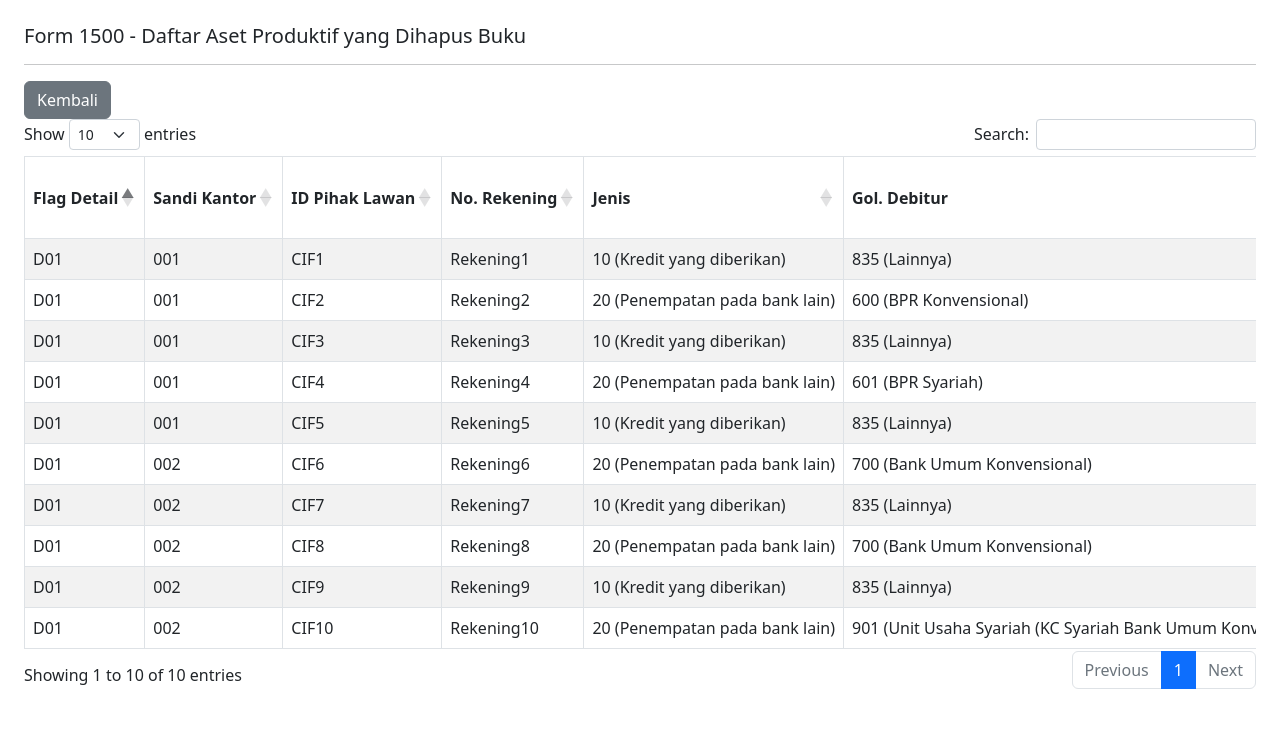
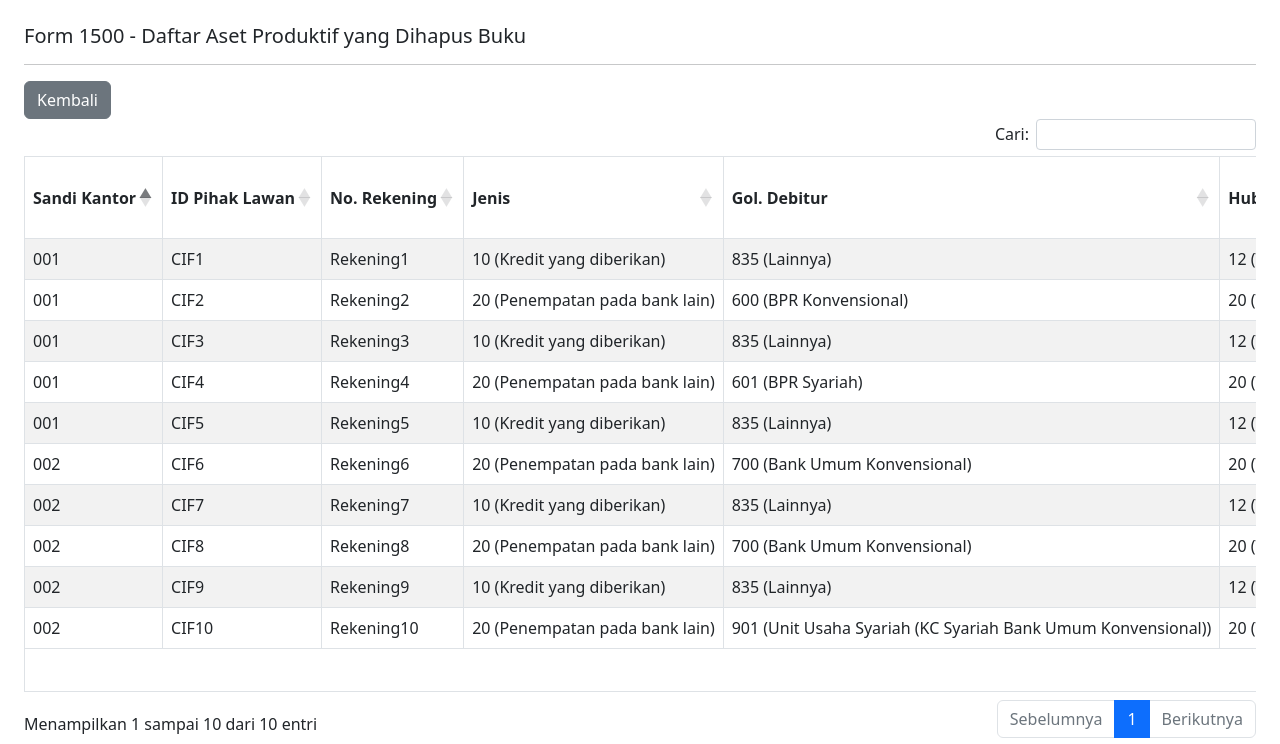
Before and after one commit to Hasansinaga/Report-Lapbul, a Django app: page /lapbul/form_1500/ in a window 1280 px wide. Shown: the part 56-800 px from the top of the page. Run offline with Django 5.2, Linux system fonts and the light colour scheme; lists and menus that the app fills with data are empty; some libraries are stand-ins or nearby versions.

Commit message:
push_3 Deak
form 1500 - 1900

```diff
--- a/lapbul_app/templates/lapbul_app/form_1500.html
+++ b/lapbul_app/templates/lapbul_app/form_1500.html
@@ -45,18 +45,6 @@
               <!-- Input Form -->
               <form>
                 <div class="row">
-                  <div class="col-md-3 mb-3">
-                    <label for="flag_detail" class="form-label"
-                      >Flag Detail</label
-                    >
-                    <input
-                      type="text"
-                      class="form-control"
-                      id="flag_detail"
-                      name="flag_detail"
-                      maxlength="1"
-                    />
-                  </div>
                   <div class="col-md-3 mb-3">
                     <label for="sandi_kantor" class="form-label"
                       >Sandi Kantor</label
@@ -170,7 +158,6 @@
       >
         <thead>
           <tr class="text-center align-middle">
-            <th rowspan="2" class="align-middle">Flag Detail</th>
             <th rowspan="2" class="align-middle">Sandi Kantor</th>
             <th rowspan="2" class="align-middle">ID Pihak Lawan</th>
             <th rowspan="2" class="align-middle">No. Rekening</th>
@@ -203,7 +190,6 @@
         </thead>
         <tbody>
           <tr>
-            <td>D01</td>
             <td>001</td>
             <td>CIF1</td>
             <td>Rekening1</td>
@@ -234,7 +220,6 @@
             </td>
           </tr>
           <tr>
-            <td>D01</td>
             <td>001</td>
             <td>CIF2</td>
             <td>Rekening2</td>
@@ -265,7 +250,6 @@
             </td>
           </tr>
           <tr>
-            <td>D01</td>
             <td>001</td>
             <td>CIF3</td>
             <td>Rekening3</td>
@@ -296,7 +280,6 @@
             </td>
           </tr>
           <tr>
-            <td>D01</td>
             <td>001</td>
             <td>CIF4</td>
             <td>Rekening4</td>
@@ -327,7 +310,6 @@
             </td>
           </tr>
           <tr>
-            <td>D01</td>
             <td>001</td>
             <td>CIF5</td>
             <td>Rekening5</td>
@@ -358,7 +340,6 @@
             </td>
           </tr>
           <tr>
-            <td>D01</td>
             <td>002</td>
             <td>CIF6</td>
             <td>Rekening6</td>
@@ -389,7 +370,6 @@
             </td>
           </tr>
           <tr>
-            <td>D01</td>
             <td>002</td>
             <td>CIF7</td>
             <td>Rekening7</td>
@@ -420,7 +400,6 @@
             </td>
           </tr>
           <tr>
-            <td>D01</td>
             <td>002</td>
             <td>CIF8</td>
             <td>Rekening8</td>
@@ -451,7 +430,6 @@
             </td>
           </tr>
           <tr>
-            <td>D01</td>
             <td>002</td>
             <td>CIF9</td>
             <td>Rekening9</td>
@@ -482,7 +460,6 @@
             </td>
           </tr>
           <tr>
-            <td>D01</td>
             <td>002</td>
             <td>CIF10</td>
             <td>Rekening10</td>
@@ -515,6 +492,23 @@
             </td>
           </tr>
         </tbody>
+        <tfoot>
+          <tr>
+            <th colspan="9" style="text-align: right">Total:</th>
+            <th></th>
+            <!-- Per Posisi Laporan - Saldo Pokok -->
+            <th></th>
+            <!-- Kolom kosong -->
+            <th></th>
+            <!-- Kolom kosong -->
+            <th></th>
+            <!-- Kolom kosong -->
+            <th></th>
+            <!-- Per Posisi Laporan - Tunggakan Bunga -->
+            <th colspan="4"></th>
+            <!-- Kolom agunan dan aksi -->
+          </tr>
+        </tfoot>
       </table>
       <!-- Table -->
 
@@ -523,7 +517,93 @@
           $("#datatables").DataTable({
             scrollX: true,
             responsive: true,
+            pageLength: 15,
+            lengthChange: false,
+            language: {
+              zeroRecords: "Tidak ada data yang ditemukan",
+              info: "Menampilkan _START_ sampai _END_ dari _TOTAL_ entri",
+              infoEmpty: "Menampilkan 0 sampai 0 dari 0 entri",
+              infoFiltered: "(difilter dari total _MAX_ entri)",
+              search: "Cari:",
+              paginate: {
+                first: "Pertama",
+                last: "Terakhir",
+                next: "Berikutnya",
+                previous: "Sebelumnya",
+              },
+            },
+            footerCallback: function (row, data, start, end, display) {
+              var api = this.api();
+
+              // Fungsi parsing angka (hilangkan koma/karakter non-angka)
+              var intVal = function (i) {
+                return typeof i === "string"
+                  ? i.replace(/[^0-9.-]/g, "") * 1
+                  : typeof i === "number"
+                  ? i
+                  : 0;
+              };
+
+              // Kolom yang akan dijumlahkan:
+              // Indeks 9: Per Posisi Laporan - Saldo Pokok
+              // Indeks 13: Per Posisi Laporan - Tunggakan Bunga
+              var colsToSum = [9, 13];
+
+              colsToSum.forEach(function (colIdx) {
+                var total = api
+                  .column(colIdx, { search: "applied" })
+                  .data()
+                  .reduce(function (a, b) {
+                    return intVal(a) + intVal(b);
+                  }, 0);
+
+                // Update footer dengan format angka yang sesuai
+                $(api.column(colIdx).footer()).html(total.toLocaleString());
+              });
+            },
           });
+        });
+
+        document.addEventListener("click", function (e) {
+          if (e.target.closest(".tambah")) {
+            e.preventDefault();
+            const form = document.querySelector("#form1500Modal form");
+            form.reset();
+          }
+
+          if (e.target.closest(".edit")) {
+            e.preventDefault();
+            const row = e.target.closest("tr");
+            const cells = row.querySelectorAll("td");
+
+            document.getElementById("sandi_kantor").value =
+              cells[0].textContent.trim();
+            document.getElementById("id_pihak_lawan").value =
+              cells[1].textContent.trim();
+            document.getElementById("no_rekening").value =
+              cells[2].textContent.trim();
+            document.getElementById("jenis").value =
+              cells[3].textContent.trim();
+            document.getElementById("gol_debitur").value =
+              cells[4].textContent.trim();
+            document.getElementById("hubungan_bank").value =
+              cells[5].textContent.trim();
+            document.getElementById("tgl_hapus_buku").value =
+              cells[6].textContent.trim();
+          }
+
+          if (e.target.closest(".delete")) {
+            e.preventDefault();
+            const row = e.target.closest("tr");
+            const confirmDelete = confirm(
+              "Apakah Anda yakin ingin menghapus data ini?"
+            );
+            if (confirmDelete) {
+              row.remove();
+              // Refresh DataTable untuk update total
+              $("#datatables").DataTable().draw();
+            }
+          }
         });
       </script>
       {% include 'lapbul_app/footer.html' %}
```
